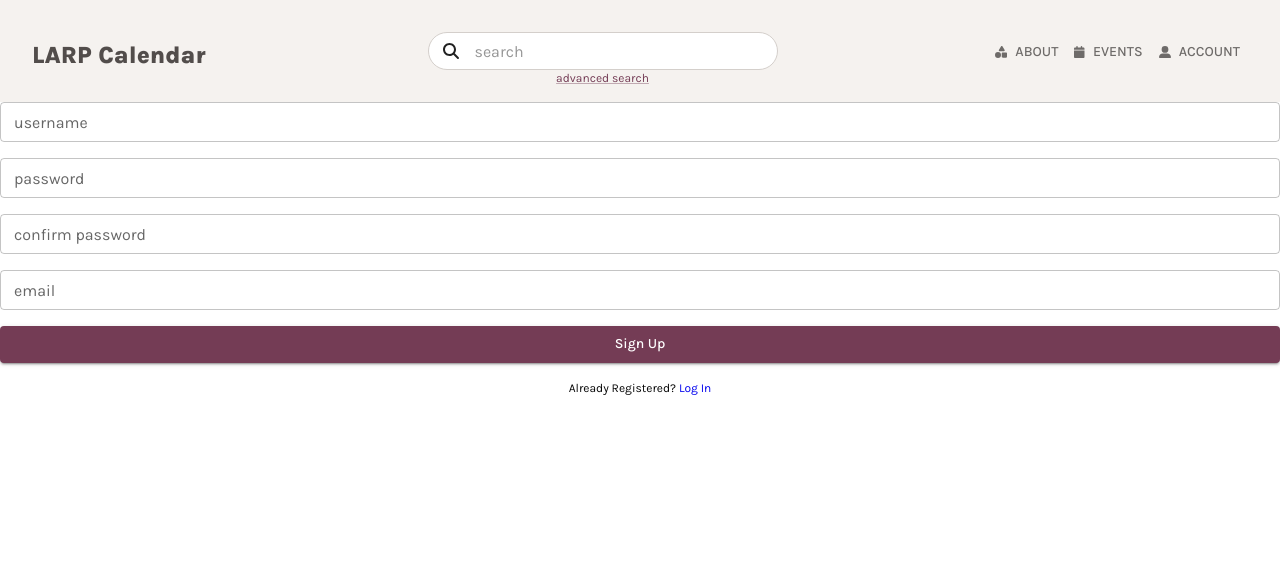
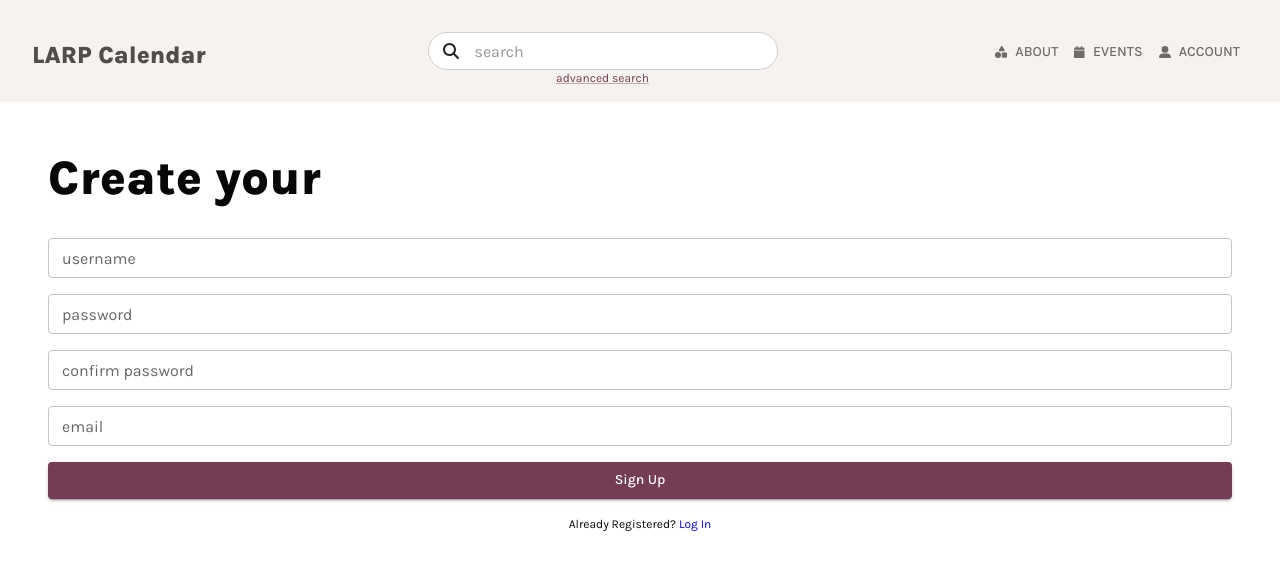
Before and after one commit to StuFleisher/LARP-Calendar, a React (Vite) app in the folder client/: page /auth/register in a window 1280 px wide. Shown: the top 570 px of the page. Built offline with nearby package versions, Linux system fonts and the light colour scheme; no server answers.

Commit message:
Created views to hold Registration and Login forms

```diff
--- a/client/src/RoutesList.tsx
+++ b/client/src/RoutesList.tsx
@@ -5,7 +5,6 @@ import { userContext } from "./context/userContext";
 import HomePage from "./views/HomePage";
 import NewLarpPage from "./views/CreateLarpPage";
 import EditLarpPage from "./views/EditLarpPage";
-import LoginForm from "./components/Forms/LoginForm";
 import { UserForCreate, UserLoginData } from "./types";
 import LarpDetailPage from "./views/LarpDetailPage";
 import LarpListPage from "./views/LarpListPage";
@@ -14,11 +13,12 @@ import OrgDetailPage from "./views/OrgDetailPage";
 import CreateOrgPage from "./views/CreateOrgPage";
 import EditOrgPage from "./views/EditOrgPage";
 import EditLarpImagePage from "./views/EditLarpImagePage";
-import UserRegistrationForm from "./components/Forms/RegisterForm";
 import LogOutPage from "./views/LogOutPage";
 import EditOrgImagePage from "./views/EditOrgImagePage";
 import DemoHome from "./views/DemoHome";
 import AboutPage from "./views/AboutPage";
+import LoginPage from "./views/LoginPage";
+import RegisterPage from "./views/RegisterPage";
 
 type RoutesListProps = {
     login: (credentials: UserLoginData) => Promise<void>,
@@ -32,8 +32,8 @@ function RoutesList({ login, register, logout }: RoutesListProps) {
 
     const anonRoutes = (
         <>
-            <Route path='/auth/login' element={<LoginForm login={login} />} />
-            <Route path='/auth/register' element={<UserRegistrationForm register={register} />} />
+            <Route path='/auth/login' element={<LoginPage login={login} />} />
+            <Route path='/auth/register' element={<RegisterPage register={register} />} />
         </>
     );
 
--- /dev/null
+++ b/client/src/views/LoginPage.tsx
@@ -0,0 +1,34 @@
+import { Box, Stack, Typography } from "@mui/material";
+import LoginForm from "../components/Forms/LoginForm";
+import { UserLoginData } from "../types";
+
+
+type LoginPageProps = {
+  login: (credentials: UserLoginData) => Promise<void>,
+};
+
+function LoginPage({ login }: LoginPageProps) {
+  return (
+    <Stack
+      justifyContent={'center'}
+      sx={{
+        padding: '3rem',
+      }}
+    >
+      <Typography component="h1" variant="h1">
+        Sign in to Larp Calendar
+      </Typography>
+      <Box
+        sx={{
+          // padding: '1rem',
+          width: '100%',
+          marginTop: '2rem',
+        }}
+      >
+        <LoginForm login={login} />
+      </Box>
+    </Stack>
+  );
+}
+
+export default LoginPage;
--- /dev/null
+++ b/client/src/views/RegisterPage.tsx
@@ -0,0 +1,34 @@
+import { Box, Stack, Typography } from "@mui/material";
+import { UserForCreate } from "../types";
+import UserRegistrationForm from "../components/Forms/RegisterForm";
+
+
+type RegisterPageProps = {
+    register: (userInfo: UserForCreate) => Promise<void>;
+};
+
+function RegisterPage({ register }: RegisterPageProps) {
+  return (
+    <Stack
+      justifyContent={'center'}
+      sx={{
+        padding: '3rem',
+      }}
+    >
+      <Typography component="h1" variant="h1">
+        Create your
+      </Typography>
+      <Box
+        sx={{
+          // padding: '1rem',
+          width: '100%',
+          marginTop: '2rem',
+        }}
+      >
+        <UserRegistrationForm register={register}/>
+      </Box>
+    </Stack>
+  );
+}
+
+export default RegisterPage;
```
